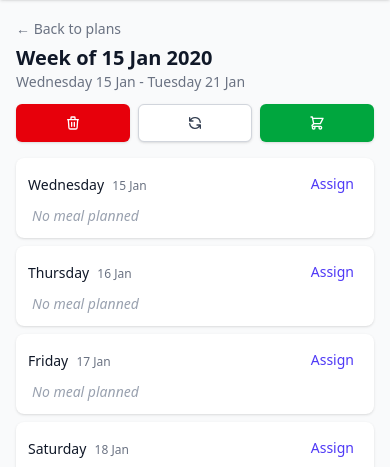
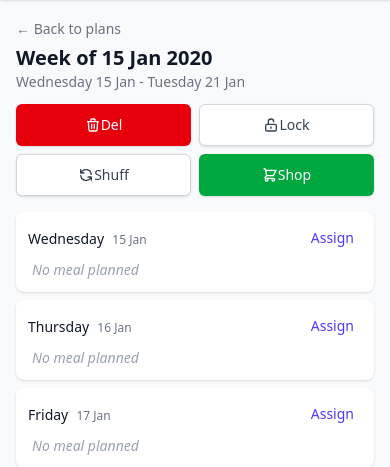
Before and after one commit to yulqen/mealplanner, a Django app: page /plans/1/ in a window 390 px wide. Shown: the part 56-523 px from the top of the page. Run offline with Django 5.2, Linux system fonts and the light colour scheme; a user stored in the database is signed in; tables that the repository leaves empty hold one stand-in row (values such as "Sample post"); style sheets or scripts are compiled from the project's sources.

Commit message:
feat: add ability to lock week plans, disabling shuffle

```diff
--- a/core/models.py
+++ b/core/models.py
@@ -167,6 +167,7 @@ class WeekPlan(models.Model):
     )
     created_at = models.DateTimeField(auto_now_add=True)
     modified_at = models.DateTimeField(auto_now=True, help_text="When the plan was last modified")
+    is_locked = models.BooleanField(default=False, help_text="If true, shuffling is disabled")
 
     class Meta:
         ordering = ["-start_date"]
--- a/core/templates/core/plan_detail.html
+++ b/core/templates/core/plan_detail.html
@@ -10,14 +10,19 @@
             <a href="{% url 'plan_list' %}" class="text-gray-500 hover:text-gray-700 text-sm">
                 ← Back to plans
             </a>
-            <h1 class="text-xl sm:text-2xl font-bold text-gray-900 mt-1 sm:mt-2">
+            <h1 class="text-xl sm:text-2xl font-bold text-gray-900 mt-1 sm:mt-2 flex items-center gap-2">
                 Week of {{ plan.start_date|date:"j M Y" }}
+                {% if plan.is_locked %}
+                <svg class="w-5 h-5 text-amber-500 shrink-0" fill="none" viewBox="0 0 24 24" stroke="currentColor" title="This plan is locked">
+                    <path stroke-linecap="round" stroke-linejoin="round" stroke-width="2" d="M12 15v2m-6 4h12a2 2 0 002-2v-6a2 2 0 00-2-2H6a2 2 0 00-2 2v6a2 2 0 002 2zm10-10V7a4 4 0 00-8 0v4h8z" />
+                </svg>
+                {% endif %}
             </h1>
             <p class="text-sm text-gray-500">
                 {{ plan.start_date|date:"l j M" }} - {{ days.6.date|date:"l j M" }}
             </p>
         </div>
-        <div class="grid grid-cols-3 gap-2 w-full sm:w-auto sm:flex sm:gap-3">
+        <div class="grid grid-cols-2 sm:flex gap-2 sm:gap-3 w-full sm:w-auto">
             <!-- Delete -->
             <a href="{% url 'plan_delete' plan.pk %}"
                class="inline-flex items-center justify-center px-3 sm:px-4 py-2.5 sm:py-2 border border-transparent text-sm font-medium rounded-md text-white bg-red-600 hover:bg-red-700 shadow-sm">
@@ -25,17 +30,39 @@
                     <path stroke-linecap="round" stroke-linejoin="round" stroke-width="2" d="M19 7l-.867 12.142A2 2 0 0116.138 21H7.862a2 2 0 01-1.995-1.858L5 7m5 4v6m4-6v6m1-10V4a1 1 0 00-1-1h-4a1 1 0 00-1 1v3M4 7h16" />
                 </svg>
                 <span class="hidden sm:inline">Delete</span>
+                <span class="sm:hidden">Del</span>
             </a>
+
+            <!-- Lock/Unlock -->
+            <form method="post" action="{% url 'plan_toggle_lock' plan.pk %}" class="flex">
+                {% csrf_token %}
+                <button type="submit"
+                        class="w-full inline-flex items-center justify-center px-3 sm:px-4 py-2.5 sm:py-2 border border-gray-300 text-sm font-medium rounded-md {% if plan.is_locked %}bg-amber-50 text-amber-700 hover:bg-amber-100{% else %}bg-white text-gray-700 hover:bg-gray-50{% endif %} shadow-sm">
+                    {% if plan.is_locked %}
+                    <svg class="w-4 h-4 sm:mr-2" fill="none" viewBox="0 0 24 24" stroke="currentColor">
+                        <path stroke-linecap="round" stroke-linejoin="round" stroke-width="2" d="M12 15v2m-6 4h12a2 2 0 002-2v-6a2 2 0 00-2-2H6a2 2 0 00-2 2v6a2 2 0 002 2zm10-10V7a4 4 0 00-8 0v4h8z" />
+                    </svg>
+                    <span>Unlock</span>
+                    {% else %}
+                    <svg class="w-4 h-4 sm:mr-2" fill="none" viewBox="0 0 24 24" stroke="currentColor">
+                        <path stroke-linecap="round" stroke-linejoin="round" stroke-width="2" d="M8 11V7a4 4 0 118 0m-4 8v2m-6 4h12a2 2 0 002-2v-6a2 2 0 00-2-2H6a2 2 0 00-2 2v6a2 2 0 002 2z" />
+                    </svg>
+                    <span>Lock</span>
+                    {% endif %}
+                </button>
+            </form>
 
             <!-- Shuffle -->
             <form method="post" action="{% url 'plan_shuffle' plan.pk %}" class="flex">
                 {% csrf_token %}
                 <button type="submit"
-                        class="w-full inline-flex items-center justify-center px-3 sm:px-4 py-2.5 sm:py-2 border border-gray-300 text-sm font-medium rounded-md text-gray-700 bg-white hover:bg-gray-50 shadow-sm">
+                        {% if plan.is_locked %}disabled title="Unlock plan to shuffle"{% endif %}
+                        class="w-full inline-flex items-center justify-center px-3 sm:px-4 py-2.5 sm:py-2 border border-gray-300 text-sm font-medium rounded-md shadow-sm {% if plan.is_locked %}text-gray-400 bg-gray-50 cursor-not-allowed{% else %}text-gray-700 bg-white hover:bg-gray-50{% endif %}">
                     <svg class="w-4 h-4 sm:mr-2" fill="none" viewBox="0 0 24 24" stroke="currentColor">
                         <path stroke-linecap="round" stroke-linejoin="round" stroke-width="2" d="M4 4v5h.582m15.356 2A8.001 8.001 0 004.582 9m0 0H9m11 11v-5h-.581m0 0a8.003 8.003 0 01-15.357-2m15.357 2H15" />
                     </svg>
                     <span class="hidden sm:inline">Shuffle</span>
+                    <span class="sm:hidden">Shuff</span>
                 </button>
             </form>
 
@@ -46,6 +73,7 @@
                     <path stroke-linecap="round" stroke-linejoin="round" stroke-width="2" d="M3 3h2l.4 2M7 13h10l4-8H5.4M7 13L5.4 5M7 13l-2.293 2.293c-.63.63-.184 1.707.707 1.707H17m0 0a2 2 0 100 4 2 2 0 000-4zm-8 2a2 2 0 11-4 0 2 2 0 014 0z" />
                 </svg>
                 <span class="hidden sm:inline">Shopping List</span>
+                <span class="sm:hidden">Shop</span>
             </a>
         </div>
     </div>
--- a/core/urls.py
+++ b/core/urls.py
@@ -36,6 +36,7 @@ urlpatterns = [
     path("plans/<int:pk>/", views.plan_detail, name="plan_detail"),
     path("plans/<int:pk>/delete/", views.plan_delete, name="plan_delete"),
     path("plans/<int:pk>/shuffle/", views.plan_shuffle, name="plan_shuffle"),
+    path("plans/<int:pk>/toggle-lock/", views.plan_toggle_lock, name="plan_toggle_lock"),
     path("plans/<int:pk>/assign/<int:day>/", views.plan_assign, name="plan_assign"),
     path(
         "plans/<int:pk>/clear/<int:day>/", views.plan_clear_day, name="plan_clear_day"
--- a/core/views.py
+++ b/core/views.py
@@ -465,8 +465,25 @@ def plan_shuffle(request, pk):
     plan = get_object_or_404(WeekPlan, pk=pk)
 
     if request.method == "POST":
-        shuffle_meals(plan)
-        messages.success(request, "Meals shuffled!")
+        if plan.is_locked:
+            messages.error(request, "This plan is locked and cannot be shuffled.")
+        else:
+            shuffle_meals(plan)
+            messages.success(request, "Meals shuffled!")
+
+    return redirect("plan_detail", pk=pk)
+
+
+@login_required
+def plan_toggle_lock(request, pk):
+    """View to toggle the lock status of a week plan."""
+    plan = get_object_or_404(WeekPlan, pk=pk)
+
+    if request.method == "POST":
+        plan.is_locked = not plan.is_locked
+        plan.save()
+        status = "locked" if plan.is_locked else "unlocked"
+        messages.success(request, f"Plan {status} successfully.")
 
     return redirect("plan_detail", pk=pk)
 
```
Also changed, not shown: core/tests/test_views.py (+24 -0 lines), core/migrations/0010_weekplan_is_locked.py (added).
